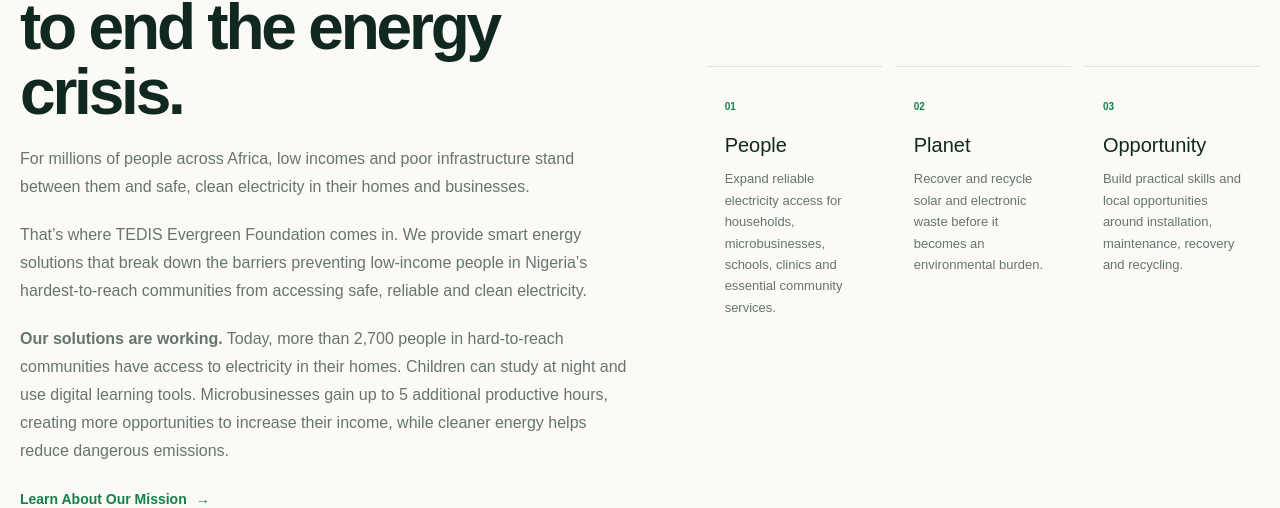
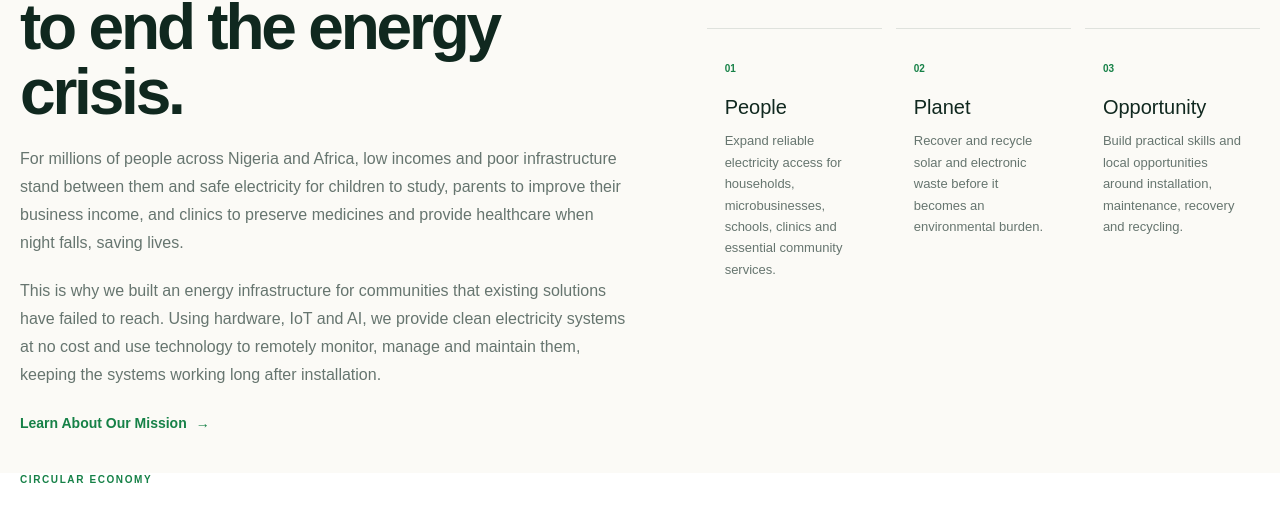
Before and after one commit to JTTsmiles/tedis-evergreen-foundation, a Next.js app: page / in a window 1280 px wide. Shown: the part 1207-1715 px from the top of the page. Built offline with nearby package versions, Linux system fonts and the light colour scheme.

Commit message:
Describe the update

```diff
--- a/app/page.tsx
+++ b/app/page.tsx
@@ -199,13 +199,6 @@
 
           <div className="hero-actions">
             <Link
-              href="/our-work"
-              className="button button-green"
-            >
-              See How We Work
-            </Link>
-
-            <Link
               href="/energy-view"
               className="button button-outline"
             >
@@ -238,42 +231,6 @@
         </div>
       </section>
 
-      <section className="mobile-hero-copy">
-        <div className="home-container">
-          <span className="eyebrow">A Technology NGO</span>
-
-          <h1>
-            We often hear and celebrate the people who make it, but rarely ask who didn&apos;t, or what held them back.
-          </h1>
-
-          <p>
-            Not everyone who fails to achieve something extraordinary lacks extraordinary potential. Sometimes, they simply grew up without reliable electricity and the opportunities it makes possible.
-          </p>
-
-          <div className="hero-actions mobile-hero-actions">
-            <Link href="/our-work" className="button button-green">
-              See How We Work
-            </Link>
-
-            <Link href="/energy-view" className="button mobile-outline-button">
-              Explore Community Network
-            </Link>
-          </div>
-
-          <div className="hero-dots mobile-hero-dots">
-            {HERO_SLIDES.map((slide, index) => (
-              <button
-                key={`mobile-${slide.src}-${index}`}
-                type="button"
-                aria-label={`Show hero slide ${index + 1}`}
-                onClick={() => setHeroSlide(index)}
-                className={index === heroSlide ? "hero-dot active" : "hero-dot"}
-              />
-            ))}
-          </div>
-        </div>
-      </section>
-
       {/* =====================================================
           WHY WE EXIST
       ====================================================== */}
@@ -290,25 +247,19 @@
             </h2>
 
             <p className="section-copy">
-              For millions of people across Africa, low incomes and poor
-              infrastructure stand between them and safe, clean electricity
-              in their homes and businesses.
+              For millions of people across Nigeria and Africa, low incomes
+              and poor infrastructure stand between them and safe electricity
+              for children to study, parents to improve their business income,
+              and clinics to preserve medicines and provide healthcare when
+              night falls, saving lives.
             </p>
 
             <p className="section-copy">
-              That’s where TEDIS Evergreen Foundation comes in. We provide
-              smart energy solutions that break down the barriers preventing
-              low-income people in Nigeria’s hardest-to-reach communities from
-              accessing safe, reliable and clean electricity.
-            </p>
-
-            <p className="section-copy why-impact-copy">
-              <strong>Our solutions are working.</strong> Today, more than
-              2,700 people in hard-to-reach communities have access to
-              electricity in their homes. Children can study at night and use
-              digital learning tools. Microbusinesses gain up to 5 additional
-              productive hours, creating more opportunities to increase their
-              income, while cleaner energy helps reduce dangerous emissions.
+              This is why we built an energy infrastructure for communities
+              that existing solutions have failed to reach. Using hardware,
+              IoT and AI, we provide clean electricity systems at no cost and
+              use technology to remotely monitor, manage and maintain them,
+              keeping the systems working long after installation.
             </p>
 
             <Link
@@ -2765,7 +2716,7 @@
           }
 
           .why-section {
-            padding: 48px 0 28px;
+            padding: 28px 0 28px;
           }
 
           .circular-section {
```
